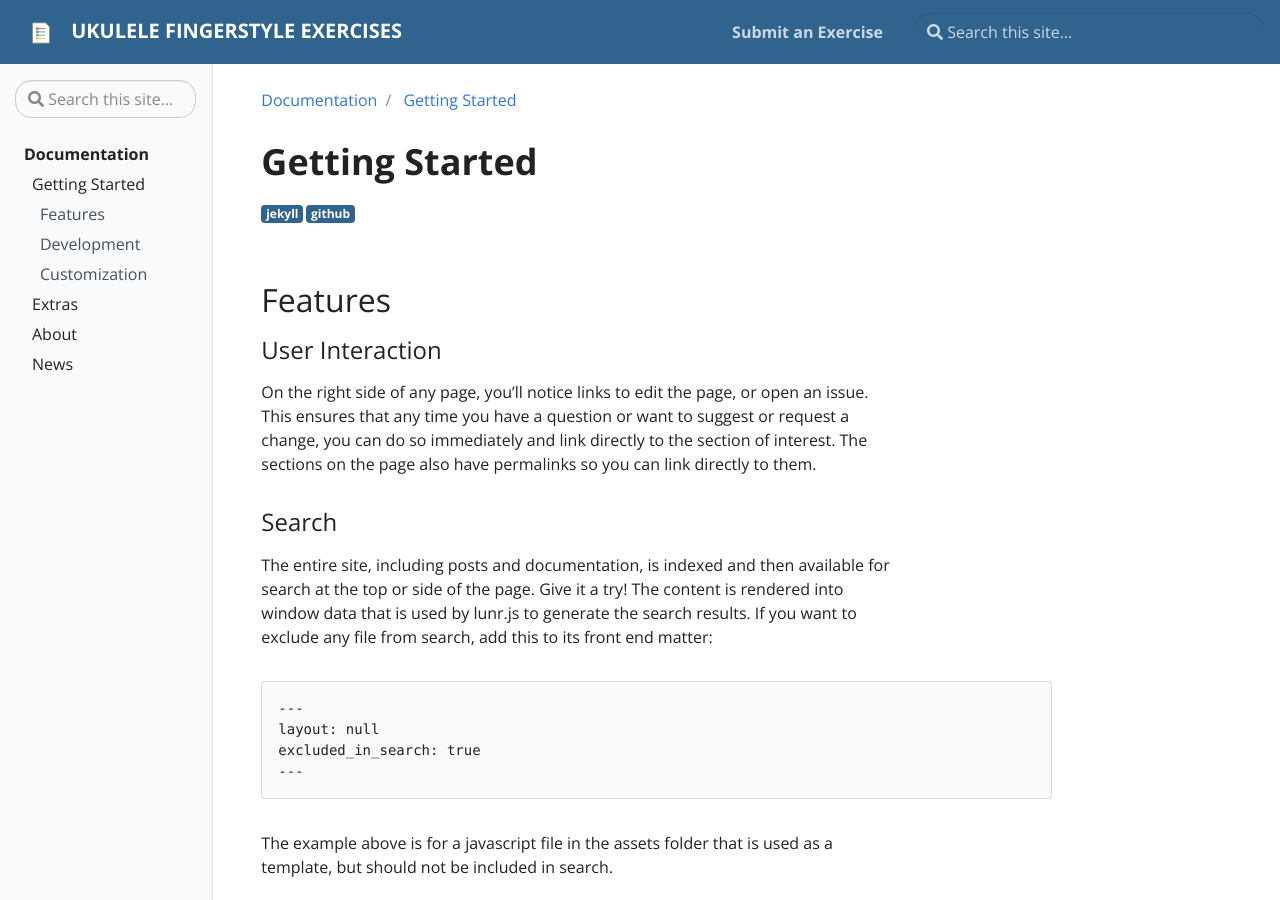
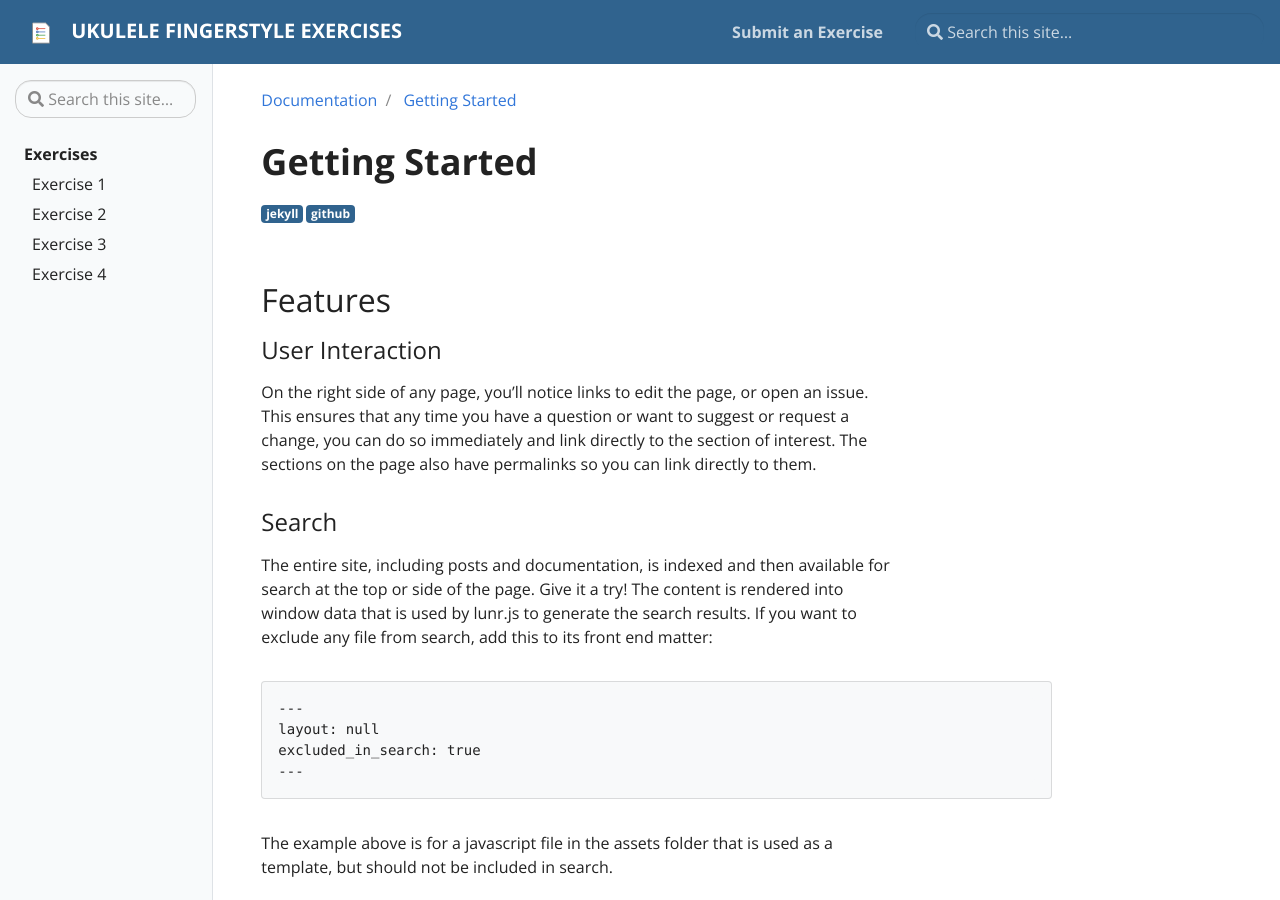
Before and after one commit to shavaun/fingerstyleukulele, a Jekyll site: the page built from _docs/getting-started.md, in a window 1280 px wide and 900 px high. Built offline with Jekyll 4.4.1, drawn with Linux system fonts in a browser that asks for light colours.

Commit message:
Update toc

```diff
--- a/_data/toc.yml
+++ b/_data/toc.yml
@@ -1,23 +1,11 @@
-- title: Documentation
-  url: docs
+- title: Exercises
+  url: exercises
   links:
-    - title: "Getting Started"
-      url: "docs/getting-started"
-      children:
-        - title: Features
-          url: "docs/getting-started#getting-started"
-        - title: Development
-          url: "docs/getting-started#development"
-        - title: Customization
-          url: "docs/getting-started#customization"
-    - title: "Extras"
-      url: "docs/extras"
-      children:
-        - title: Quizzes
-          url: "docs/extras/example-quiz"
-        - title: Tags Page
-          url: "tags"
-    - title: "About"
-      url: "about"
-    - title: "News"
-      url: "news"
+    - title: "Exercise 1"
+      url: "exercises/1"
+    - title: "Exercise 2"
+      url: "exercises/2"
+    - title: "Exercise 3"
+      url: "exercises/3"
+    - title: "Exercise 4"
+      url: "exercises/4"
--- a/_includes/doc.html
+++ b/_includes/doc.html
@@ -1 +1 @@
-<a href="{{ site.baseurl }}/docs/{{ include.path }}">{% if include.name %}{{ include.name }}{% else %}{{ include.path }}{% endif %}</a>
+<a href="{{ site.baseurl }}/exercises/{{ include.path }}">{% if include.name %}{{ include.name }}{% else %}{{ include.path }}{% endif %}</a>
```
